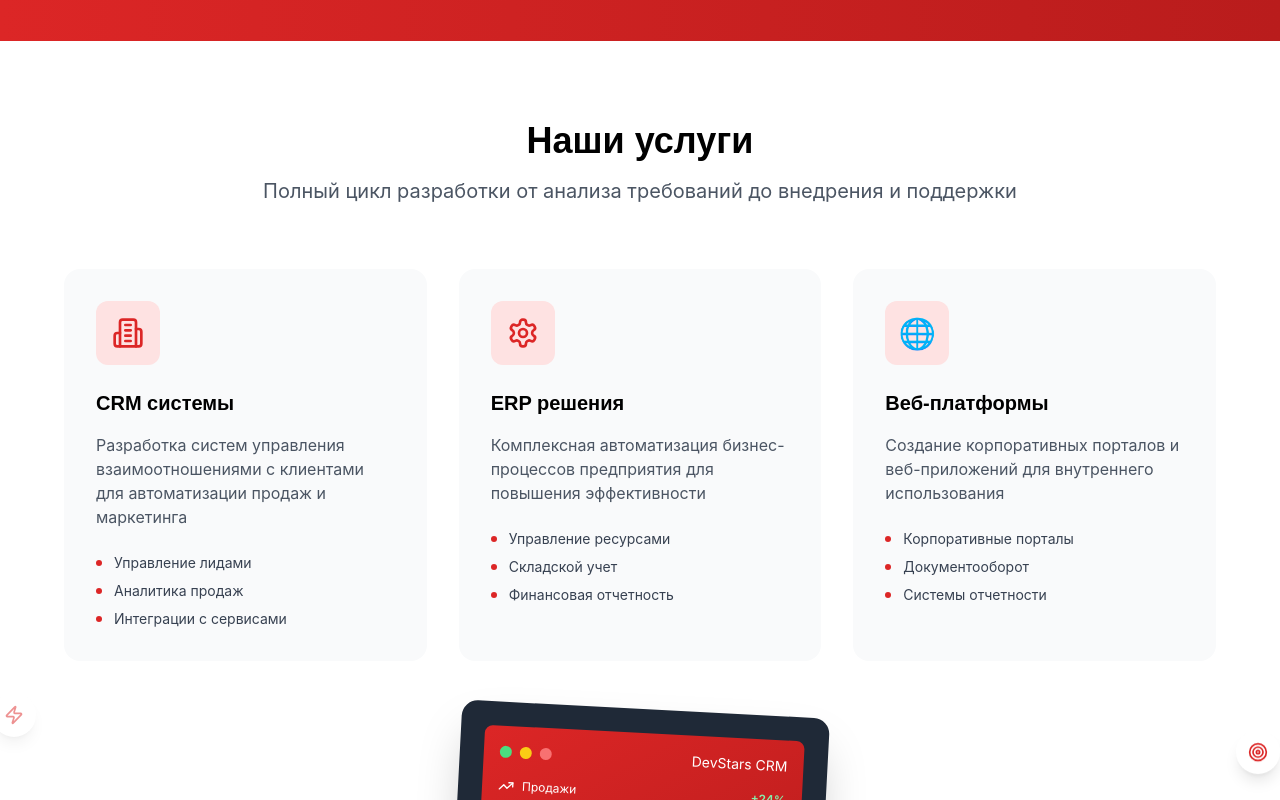
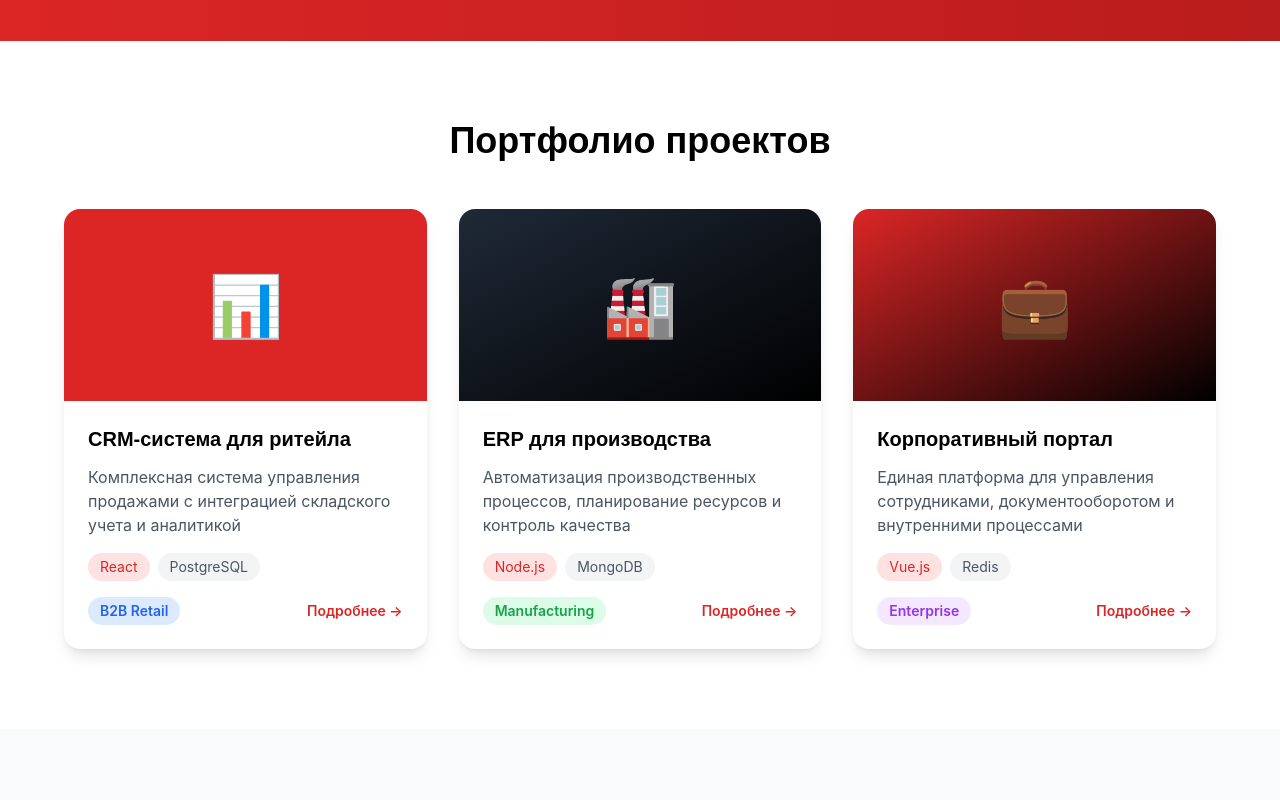
Before and after one commit to ilxq99/devstars-website-development, a React (Vite) app: page / in a window 1280 px wide. Shown: the part 2680-3480 px from the top of the page. Built offline with nearby package versions, Linux system fonts and the light colour scheme.

Commit message:
Удалить повторяющиеся секции в коде

```diff
--- a/src/pages/Index.tsx
+++ b/src/pages/Index.tsx
@@ -284,98 +284,103 @@ const Index = () => {
       {/* Portfolio Section */}
       <section id="portfolio" className="py-20 bg-white">
         <div className="container mx-auto px-6">
-          <div className="max-w-6xl mx-auto">
-            <h2 className="font-montserrat font-bold text-4xl text-center mb-4 text-black">
-              Наши услуги
-            </h2>
-            <p className="font-inter text-xl text-gray-600 text-center mb-16 max-w-3xl mx-auto">
-              Полный цикл разработки от анализа требований до внедрения и
-              поддержки
-            </p>
-            <div className="grid md:grid-cols-3 gap-8">
-              <div className="bg-gray-50 p-8 rounded-2xl hover:shadow-lg transition-all duration-300 hover:-translate-y-2 group">
-                <div className="w-16 h-16 bg-red-100 rounded-xl flex items-center justify-center mb-6 group-hover:bg-red-200 transition-colors">
-                  <Icon name="Building2" size={32} className="text-red-600" />
+          <h2 className="font-montserrat font-bold text-4xl text-center mb-12 text-black">
+            Портфолио проектов
+          </h2>
+          <div className="grid md:grid-cols-3 gap-8 max-w-6xl mx-auto">
+            <div className="bg-white rounded-2xl shadow-lg overflow-hidden hover:shadow-xl transition-all duration-300 hover:-translate-y-2">
+              <div className="h-48 bg-gradient-to-br from-red-500 to-red-600 flex items-center justify-center">
+                <div className="text-white text-6xl">📊</div>
+              </div>
+              <div className="p-6">
+                <h3 className="font-montserrat font-semibold text-xl mb-3 text-black">
+                  CRM-система для ритейла
+                </h3>
+                <p className="font-inter text-gray-600 mb-4">
+                  Комплексная система управления продажами с интеграцией
+                  складского учета и аналитикой
+                </p>
+                <div className="flex flex-wrap gap-2 mb-4">
+                  <span className="inline-block bg-red-100 text-red-600 px-3 py-1 rounded-full text-sm font-inter">
+                    React
+                  </span>
+                  <span className="inline-block bg-gray-100 text-gray-600 px-3 py-1 rounded-full text-sm font-inter">
+                    PostgreSQL
+                  </span>
                 </div>
-                <h3 className="font-montserrat font-semibold text-xl mb-4 text-black">
-                  CRM системы
+                <div className="flex items-center justify-between">
+                  <span className="inline-block bg-blue-100 text-blue-600 px-3 py-1 rounded-full text-sm font-inter font-semibold">
+                    B2B Retail
+                  </span>
+                  <button className="text-red-600 hover:text-red-700 font-inter text-sm font-semibold">
+                    Подробнее →
+                  </button>
+                </div>
+              </div>
+            </div>
+
+            <div className="bg-white rounded-2xl shadow-lg overflow-hidden hover:shadow-xl transition-all duration-300 hover:-translate-y-2">
+              <div className="h-48 bg-gradient-to-br from-gray-800 to-black flex items-center justify-center">
+                <div className="text-white text-6xl">🏭</div>
+              </div>
+              <div className="p-6">
+                <h3 className="font-montserrat font-semibold text-xl mb-3 text-black">
+                  ERP для производства
                 </h3>
-                <p className="font-inter text-gray-600 mb-6">
-                  Разработка систем управления взаимоотношениями с клиентами для
-                  автоматизации продаж и маркетинга
+                <p className="font-inter text-gray-600 mb-4">
+                  Автоматизация производственных процессов, планирование
+                  ресурсов и контроль качества
                 </p>
-                <ul className="space-y-2">
-                  <li className="flex items-center text-sm font-inter text-gray-700">
-                    <div className="w-1.5 h-1.5 bg-red-600 rounded-full mr-3"></div>
-                    Управление лидами
-                  </li>
-                  <li className="flex items-center text-sm font-inter text-gray-700">
-                    <div className="w-1.5 h-1.5 bg-red-600 rounded-full mr-3"></div>
-                    Аналитика продаж
-                  </li>
-                  <li className="flex items-center text-sm font-inter text-gray-700">
-                    <div className="w-1.5 h-1.5 bg-red-600 rounded-full mr-3"></div>
-                    Интеграции с сервисами
-                  </li>
-                </ul>
+                <div className="flex flex-wrap gap-2 mb-4">
+                  <span className="inline-block bg-red-100 text-red-600 px-3 py-1 rounded-full text-sm font-inter">
+                    Node.js
+                  </span>
+                  <span className="inline-block bg-gray-100 text-gray-600 px-3 py-1 rounded-full text-sm font-inter">
+                    MongoDB
+                  </span>
+                </div>
+                <div className="flex items-center justify-between">
+                  <span className="inline-block bg-green-100 text-green-600 px-3 py-1 rounded-full text-sm font-inter font-semibold">
+                    Manufacturing
+                  </span>
+                  <button className="text-red-600 hover:text-red-700 font-inter text-sm font-semibold">
+                    Подробнее →
+                  </button>
+                </div>
               </div>
+            </div>
 
-              <div className="bg-gray-50 p-8 rounded-2xl hover:shadow-lg transition-all duration-300 hover:-translate-y-2 group">
-                <div className="w-16 h-16 bg-red-100 rounded-xl flex items-center justify-center mb-6 group-hover:bg-red-200 transition-colors">
-                  <Icon name="Settings" size={32} className="text-red-600" />
+            <div className="bg-white rounded-2xl shadow-lg overflow-hidden hover:shadow-xl transition-all duration-300 hover:-translate-y-2">
+              <div className="h-48 bg-gradient-to-br from-red-600 to-black flex items-center justify-center">
+                <div className="text-white text-6xl">💼</div>
+              </div>
+              <div className="p-6">
+                <h3 className="font-montserrat font-semibold text-xl mb-3 text-black">
+                  Корпоративный портал
+                </h3>
+                <p className="font-inter text-gray-600 mb-4">
+                  Единая платформа для управления сотрудниками,
+                  документооборотом и внутренними процессами
+                </p>
+                <div className="flex flex-wrap gap-2 mb-4">
+                  <span className="inline-block bg-red-100 text-red-600 px-3 py-1 rounded-full text-sm font-inter">
+                    Vue.js
+                  </span>
+                  <span className="inline-block bg-gray-100 text-gray-600 px-3 py-1 rounded-full text-sm font-inter">
+                    Redis
+                  </span>
                 </div>
-                <h3 className="font-montserrat font-semibold text-xl mb-4 text-black">
-                  ERP решения
-                </h3>
-                <p className="font-inter text-gray-600 mb-6">
-                  Комплексная автоматизация бизнес-процессов предприятия для
-                  повышения эффективности
-                </p>
-                <ul className="space-y-2">
-                  <li className="flex items-center text-sm font-inter text-gray-700">
-                    <div className="w-1.5 h-1.5 bg-red-600 rounded-full mr-3"></div>
-                    Управление ресурсами
-                  </li>
-                  <li className="flex items-center text-sm font-inter text-gray-700">
-                    <div className="w-1.5 h-1.5 bg-red-600 rounded-full mr-3"></div>
-                    Складской учет
-                  </li>
-                  <li className="flex items-center text-sm font-inter text-gray-700">
-                    <div className="w-1.5 h-1.5 bg-red-600 rounded-full mr-3"></div>
-                    Финансовая отчетность
-                  </li>
-                </ul>
-              </div>
-
-              <div className="bg-gray-50 p-8 rounded-2xl hover:shadow-lg transition-all duration-300 hover:-translate-y-2">
-                <div className="w-16 h-16 bg-red-100 rounded-xl flex items-center justify-center mb-6">
-                  <span className="text-3xl">🌐</span>
+                <div className="flex items-center justify-between">
+                  <span className="inline-block bg-purple-100 text-purple-600 px-3 py-1 rounded-full text-sm font-inter font-semibold">
+                    Enterprise
+                  </span>
+                  <button className="text-red-600 hover:text-red-700 font-inter text-sm font-semibold">
+                    Подробнее →
+                  </button>
                 </div>
-                <h3 className="font-montserrat font-semibold text-xl mb-4 text-black">
-                  Веб-платформы
-                </h3>
-                <p className="font-inter text-gray-600 mb-6">
-                  Создание корпоративных порталов и веб-приложений для
-                  внутреннего использования
-                </p>
-                <ul className="space-y-2">
-                  <li className="flex items-center text-sm font-inter text-gray-700">
-                    <div className="w-1.5 h-1.5 bg-red-600 rounded-full mr-3"></div>
-                    Корпоративные порталы
-                  </li>
-                  <li className="flex items-center text-sm font-inter text-gray-700">
-                    <div className="w-1.5 h-1.5 bg-red-600 rounded-full mr-3"></div>
-                    Документооборот
-                  </li>
-                  <li className="flex items-center text-sm font-inter text-gray-700">
-                    <div className="w-1.5 h-1.5 bg-red-600 rounded-full mr-3"></div>
-                    Системы отчетности
-                  </li>
-                </ul>
               </div>
             </div>
           </div>
-          <HeroVisual />
         </div>
       </section>
 
```
